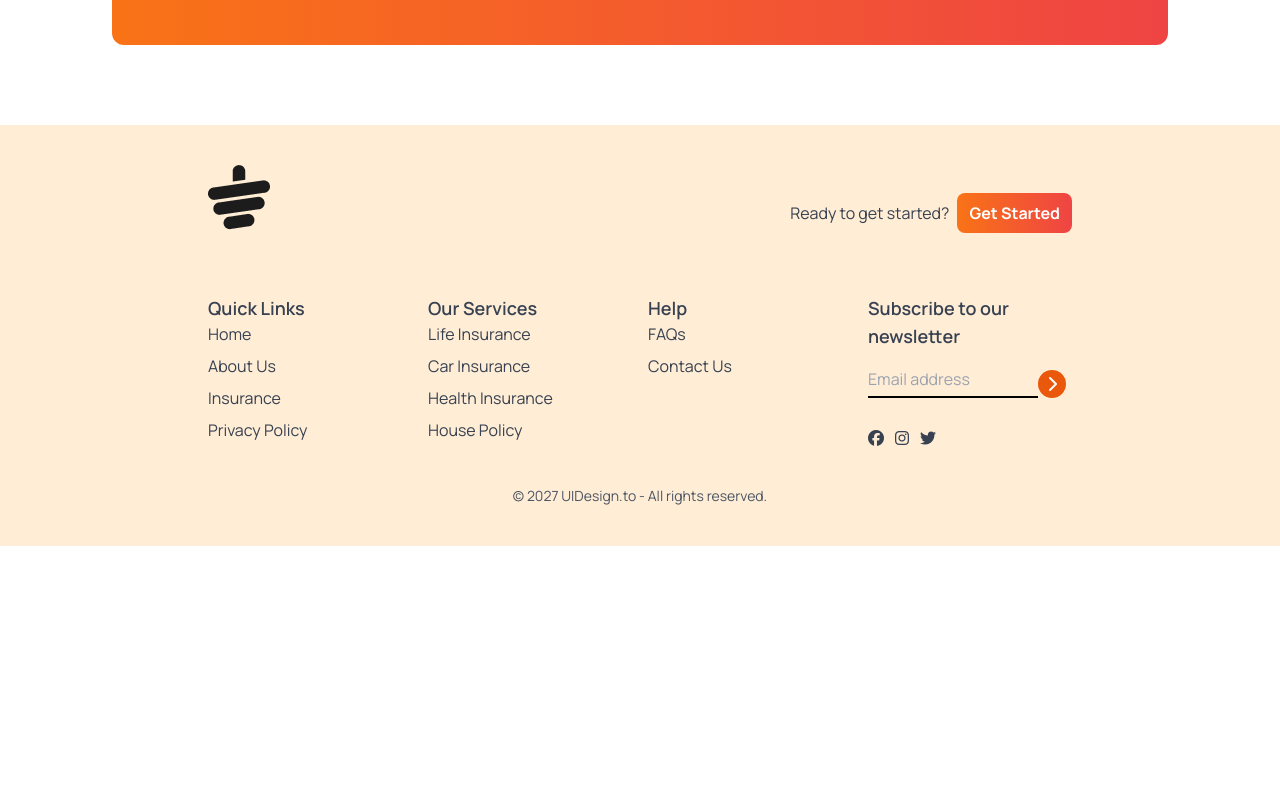
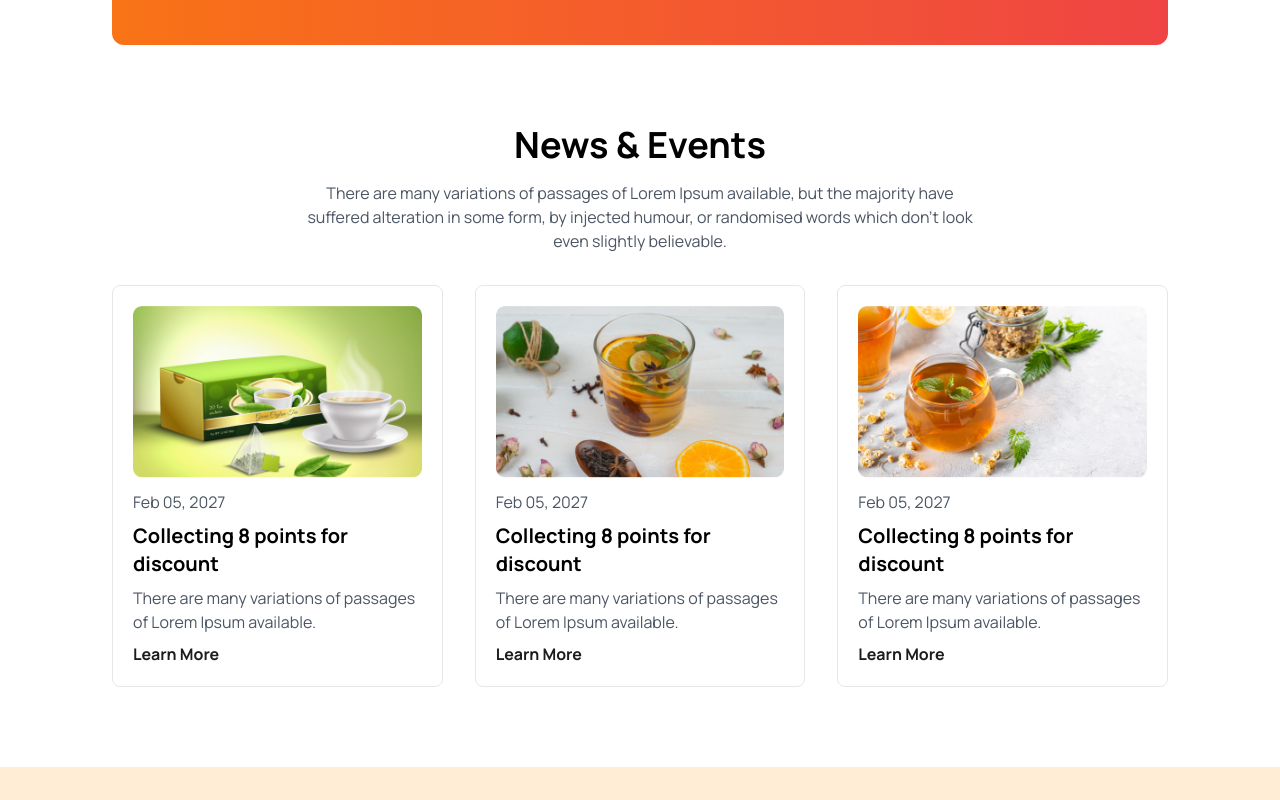
Before and after one commit to mbiplobmollah/tea-house-project, a plain HTML site: page index.html in a window 1280 px wide. Shown: the part 2360-3160 px from the top of the page. Before the commit the page ends 2906 px from the top, so only its background shows below. Drawn offline with nearby package versions, Linux system fonts and the light colour scheme.

Commit message:
news section is done

```diff
--- a/index.html
+++ b/index.html
@@ -190,7 +190,39 @@
            </section>
 
            <!-- This is news section  -->
-
+           <section class="mb-20">
+            <div class="text-center">
+                <h1 class="text-3xl md:text-4xl font-bold mb-4">News & Events</h1>
+                <p class="text-gray-600 max-w-2xl mx-auto mb-8">There are many variations of passages of Lorem Ipsum available, but the majority have suffered alteration in some form, by injected humour, or randomised words which don't look even slightly believable. </p>
+            </div>
+           <!-- card container  -->
+             <div class="grid grid-cols-1 md:grid-cols-3 gap-8">
+                <!-- 1st card  -->
+                 <div class="border border-gray-200 p-5 rounded-lg">
+                    <img class="rounded-lg w-full" src="images/news-1.png" alt="">
+                    <p class="text-gray-600 mt-3 mb-2">Feb 05, 2027</p>
+                    <h3 class="font-bold text-xl mb-2">Collecting 8 points for discount</h3>
+                    <p class="text-gray-600 mb-2">There are many variations of passages of Lorem Ipsum available.</p>
+                    <a class="font-bold text-[#1C1C1C]" href="">Learn More</a>
+                 </div>
+                 <!-- 2nd card  -->
+                 <div class="border border-gray-200 p-5 rounded-lg">
+                    <img class="rounded-lg w-full" src="images/news-2.png" alt="">
+                    <p class="text-gray-600 mt-3 mb-2">Feb 05, 2027</p>
+                    <h3 class="font-bold text-xl mb-2">Collecting 8 points for discount</h3>
+                    <p class="text-gray-600 mb-2">There are many variations of passages of Lorem Ipsum available.</p>
+                    <a class="font-bold text-[#1C1C1C]" href="">Learn More</a>
+                 </div>
+                 <!-- 3rd card  -->
+                 <div class="border border-gray-200 p-5 rounded-lg">
+                    <img class="rounded-lg w-full" src="images/news-3.png" alt="">
+                    <p class="text-gray-600 mt-3 mb-2">Feb 05, 2027</p>
+                    <h3 class="font-bold text-xl mb-2">Collecting 8 points for discount</h3>
+                    <p class="text-gray-600 mb-2">There are many variations of passages of Lorem Ipsum available.</p>
+                    <a class="font-bold text-[#1C1C1C]" href="">Learn More</a>
+                 </div>
+             </div>
+           </section>
 
     </main>
             <!-- This is footer section  -->
@@ -198,7 +230,7 @@
             <div class="w-9/12 mx-auto">
             <!-- logo  -->
              <div class="mb-8 flex justify-between">
-            <img class="mb-8" src="images/cup.png" alt="">
+            <img class="md:mb-8 mb-4 mr-6" src="images/cup.png" alt="">
             <div class="flex items-center gap-2">
                 <h4>Ready to get started?</h4>
                 <button class="bg-gradient-to-r from-orange-500 to-red-500 te px-3 py-2 rounded-lg text-white font-bold
```
